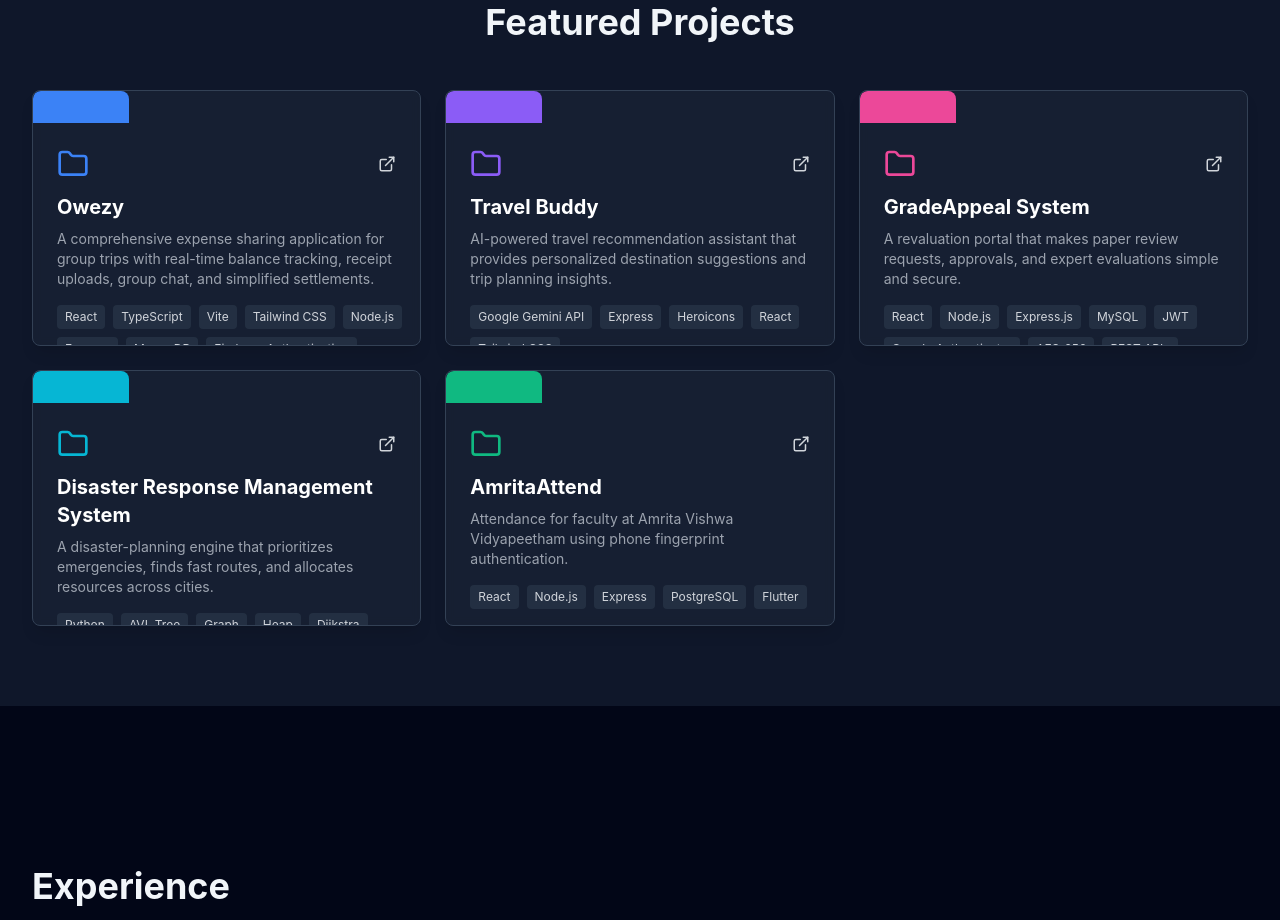
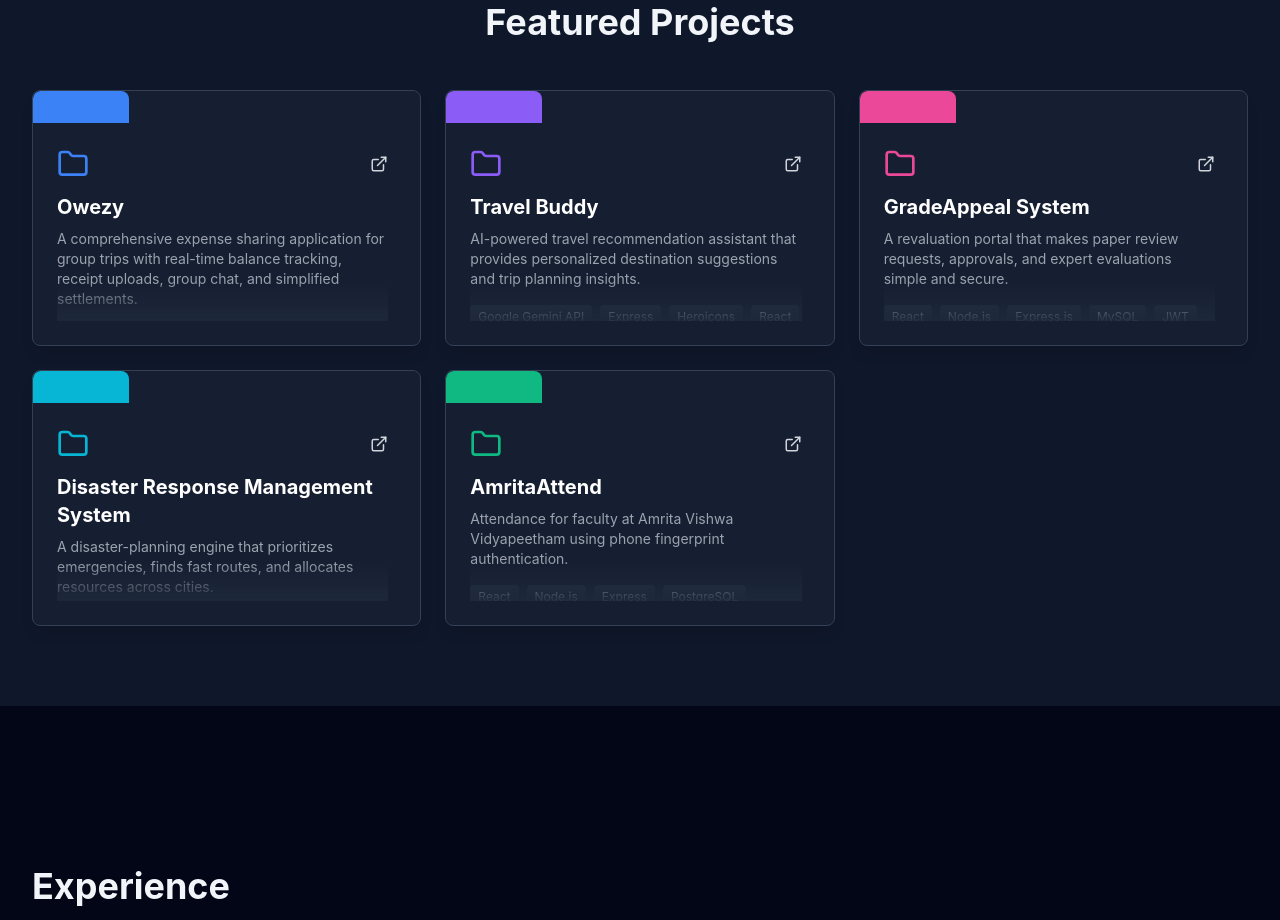
Before and after one commit to vTg2208/portfolio-VV, a React (Vite) app: page / in a window 1280 px wide. Shown: the part 2740-3660 px from the top of the page. Built offline with nearby package versions, Linux system fonts and the light colour scheme; no server answers.

Commit message:
made ui better for the project folders

```diff
--- a/src/components/ui/ProjectFolder.tsx
+++ b/src/components/ui/ProjectFolder.tsx
@@ -63,7 +63,7 @@ export const ProjectFolder: React.FC<ProjectFolderProps> = ({ project, index, is
           />
 
           {/* Content */}
-          <div className="h-[calc(100%-2rem)] overflow-y-auto p-6 pr-4">
+          <div className="h-[calc(100%-2rem)] p-6 flex flex-col">
             <div className="flex items-center justify-between mb-3">
               <Folder size={32} style={{ color }} />
               <div className="flex gap-2">
@@ -72,7 +72,9 @@ export const ProjectFolder: React.FC<ProjectFolderProps> = ({ project, index, is
                     href={project.github}
                     target="_blank"
                     rel="noopener noreferrer"
-                    className="p-2 rounded-full hover:bg-slate-700/50 transition-colors"
+                    className={`p-2 rounded-full transition-colors ${
+                      isDarkMode ? 'hover:bg-slate-700/50' : 'hover:bg-gray-200/80'
+                    }`}
                     onClick={(e) => e.stopPropagation()}
                   >
                     <Github size={18} className={isDarkMode ? 'text-gray-300' : 'text-gray-700'} />
@@ -83,7 +85,9 @@ export const ProjectFolder: React.FC<ProjectFolderProps> = ({ project, index, is
                     href={project.link}
                     target="_blank"
                     rel="noopener noreferrer"
-                    className="p-2 rounded-full hover:bg-slate-700/50 transition-colors"
+                    className={`p-2 rounded-full transition-colors ${
+                      isDarkMode ? 'hover:bg-slate-700/50' : 'hover:bg-gray-200/80'
+                    }`}
                     onClick={(e) => e.stopPropagation()}
                   >
                     <ExternalLink size={18} className={isDarkMode ? 'text-gray-300' : 'text-gray-700'} />
@@ -96,6 +100,8 @@ export const ProjectFolder: React.FC<ProjectFolderProps> = ({ project, index, is
               {project.name}
             </h3>
 
+            <div className="relative flex-1 min-h-0">
+              <div className="h-full overflow-y-auto pr-2 pb-6">
                 <p className={`text-sm mb-4 ${isDarkMode ? 'text-gray-400' : 'text-gray-600'}`}>
                   {project.description}
                 </p>
@@ -113,6 +119,16 @@ export const ProjectFolder: React.FC<ProjectFolderProps> = ({ project, index, is
                       {tech}
                     </span>
                   ))}
+                </div>
+              </div>
+
+              <div
+                className={`pointer-events-none absolute bottom-0 left-0 right-2 h-10 ${
+                  isDarkMode
+                    ? 'bg-gradient-to-t from-slate-800/95 to-transparent'
+                    : 'bg-gradient-to-t from-white/95 to-transparent'
+                }`}
+              />
             </div>
           </div>
         </motion.div>
```
Lines whose indentation alone changed are shown as unchanged.
